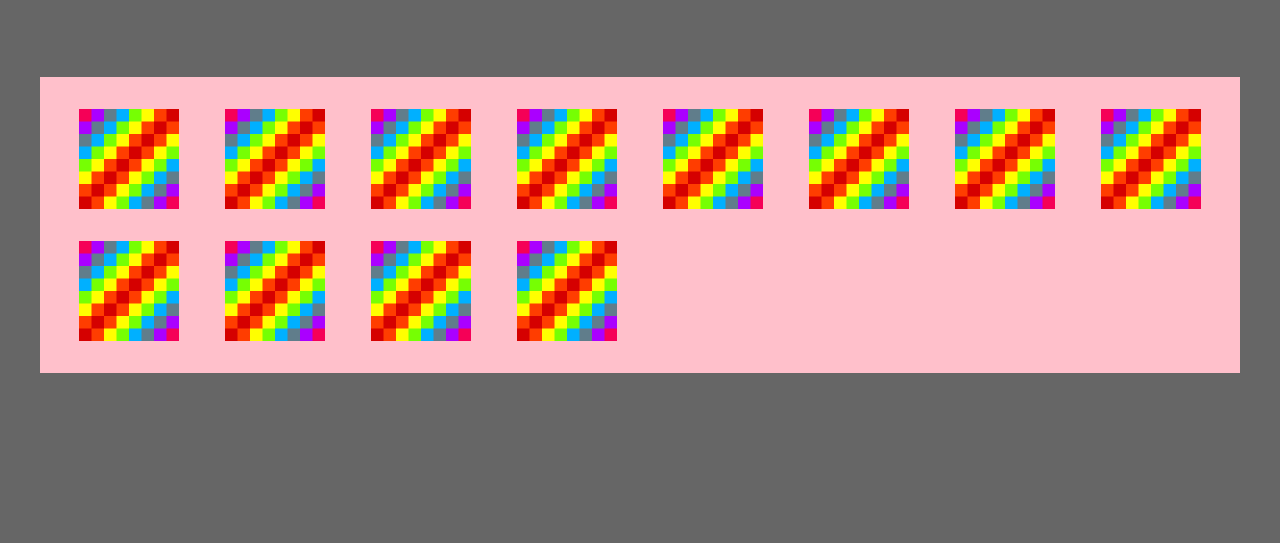
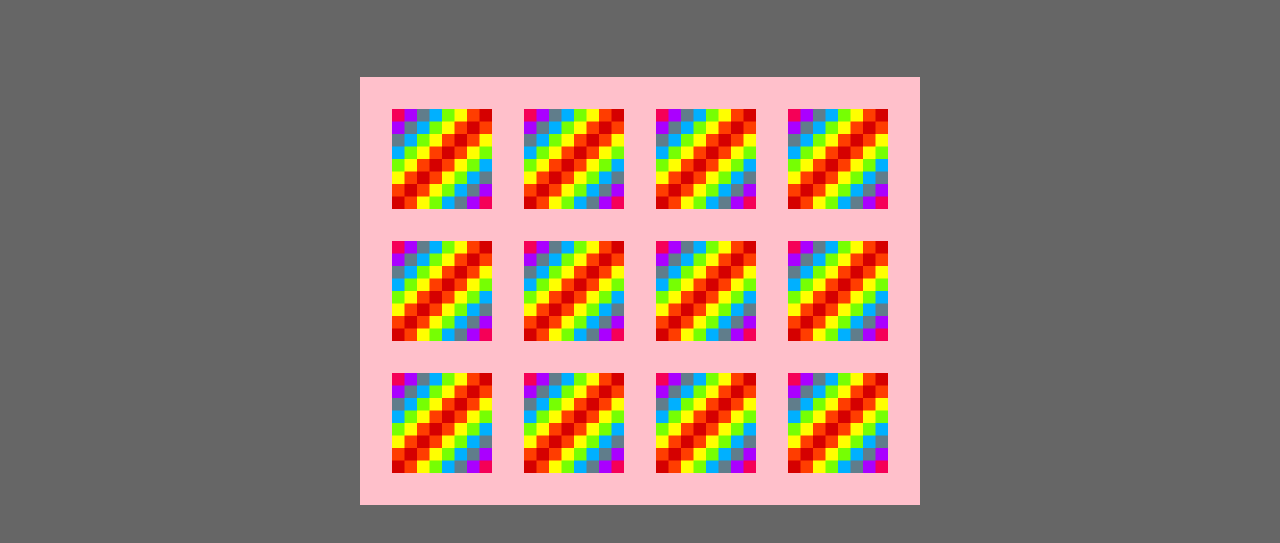
Before and after one commit to Jraykekreate/just-amemorygame, a plain HTML site: page index.html in a window 1280 px wide. Shown: the part 141-684 px from the top of the page. Drawn offline with Linux system fonts and the light colour scheme.

Commit message:
Update index.css

```diff
--- a/index.css
+++ b/index.css
@@ -16,6 +16,7 @@ h1 {
 }
 
 .container {
+  max-width:35rem;
   padding: 2rem;
   display: grid;
   grid-template-columns: repeat(auto-fill, minmax(100px, 1fr));
```
